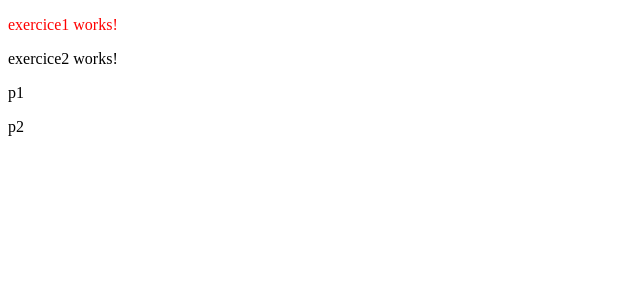
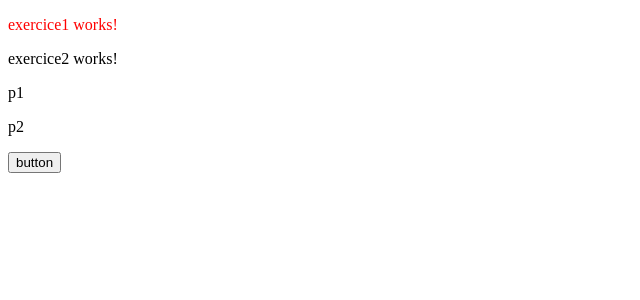
Before and after one commit to dyma-projects/5c78ff60b85a4919, an Angular app: page / in a window 1280 px wide. Shown: the top 300 px of the page, without its empty margins (0-640 px from the left). Built offline with nearby package versions, Linux system fonts and the light colour scheme.

Commit message:
task 9 - ajouter dans le composant un bouton

```diff
--- a/src/app/exercice3/exercice3.component.html
+++ b/src/app/exercice3/exercice3.component.html
@@ -1,2 +1,3 @@
 <p>p1</p>
 <p>p2</p>
+<button>button</button>
```
